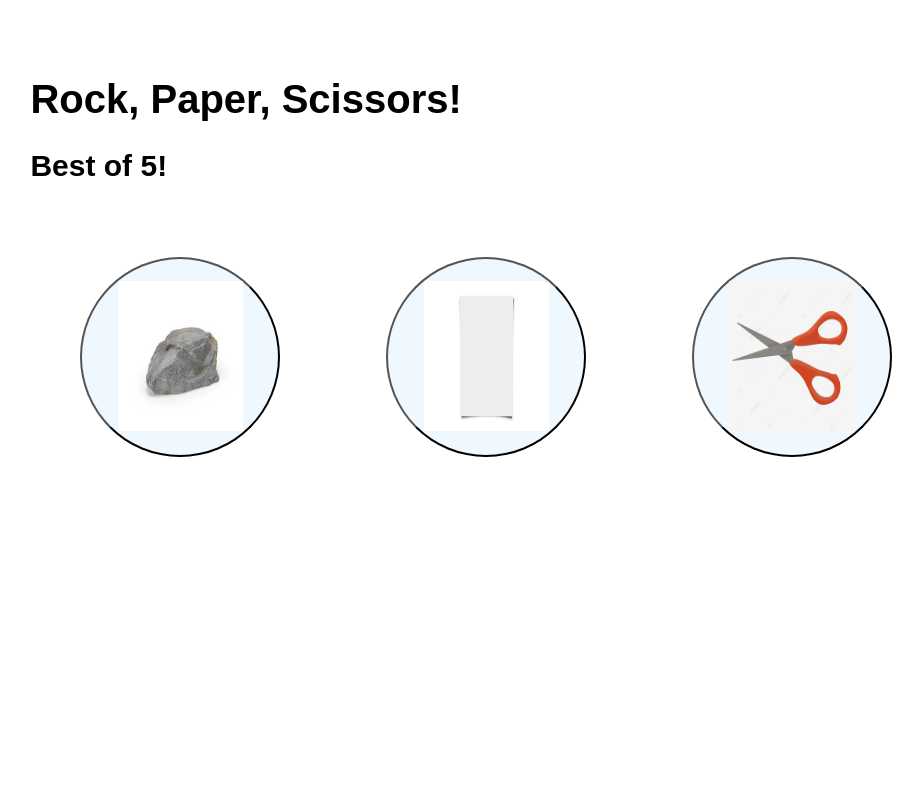
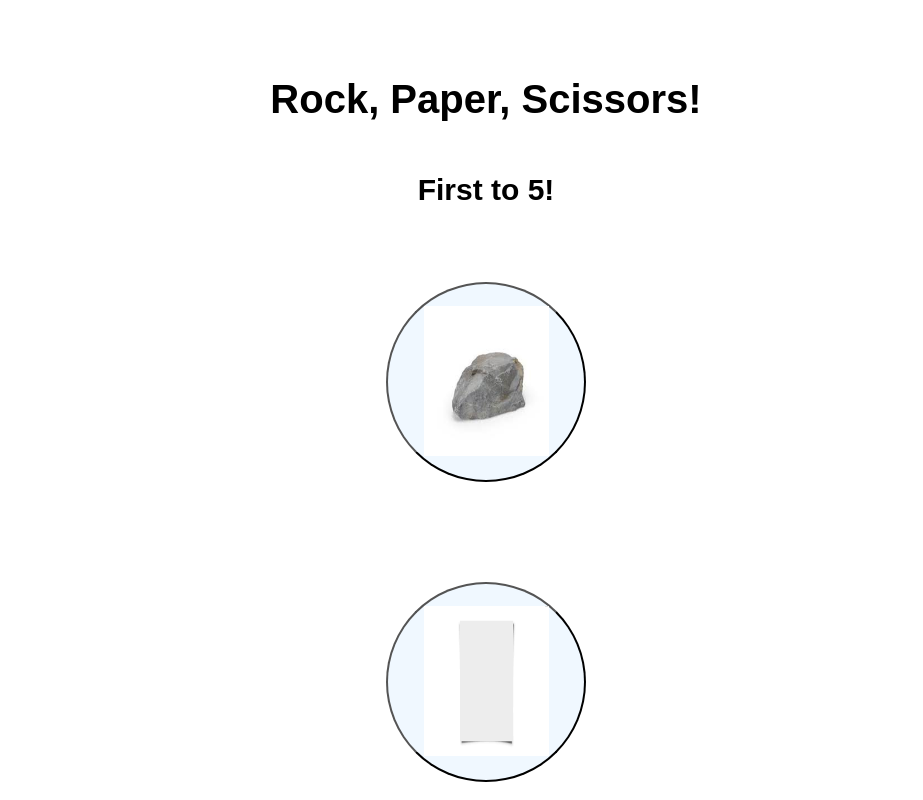
Before and after one commit to Soham1213/odin-rockpaperscissors, a plain HTML site: page index.html in a window 1280 px wide. Shown: the top 800 px of the page, without its empty margins (154-1077 px from the left). Drawn offline with Linux system fonts and the light colour scheme.

Commit message:
Changed text

```diff
--- a/index.html
+++ b/index.html
@@ -8,15 +8,13 @@
     <title>Rock, Paper, Scissors</title>
 </head>
 <body>
-    <div id=container>
-        <h1>Rock, Paper, Scissors!</h1>
-        <h2>Best of 5!</h2>
+    <h1>Rock, Paper, Scissors!</h1>
+    <h2>First to 5!</h2>
         <button class="btn" id="rock"><img src="pictures/rock.jpeg" alt="rock img"></button>
         <button class="btn" id="paper"><img src="pictures/paper.png" alt="paper img"></button>
         <button class="btn" id="scissors"><img src="pictures/scissors.png" alt="scissors img"></button>
         <div id="results"></div>
         <div id="scoreboard"></div>
         <script src="script.js"></script>
-    </div>
 </body>
 </html>
```
